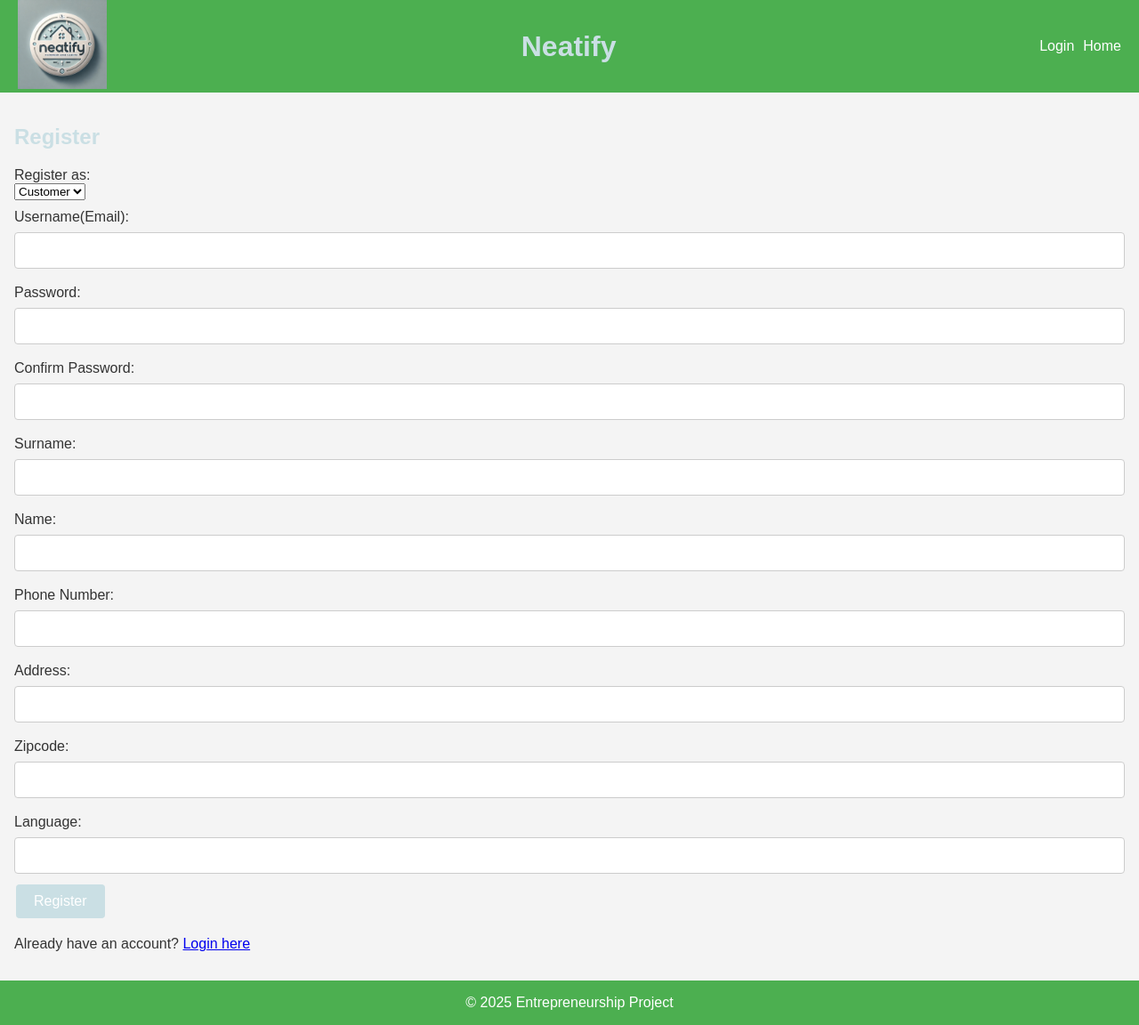
After one commit to Shadowjumper3000/NeatClean, a Django app: page /register/ in a window 1280 px wide. The commit adds this page. Shown: the whole page at 89% size. Run offline with Django 5.2, Linux system fonts and the light colour scheme.

Commit message:
registration view, nonfunctional, migrations remade

```diff
--- a/core/urls.py
+++ b/core/urls.py
@@ -17,13 +17,14 @@ Including another URLconf
 
 from django.contrib import admin
 from django.urls import path
-from .views import index, login_view, account, bookings, staff_list
+from .views import index, login_view, register_view, account, bookings, staff_list
 
 urlpatterns = [
     path("admin/", admin.site.urls),
     path("", index, name="index"),
-    path('bookings/', bookings, name='bookings'),
+    path("bookings/", bookings, name="bookings"),
     path("login/", login_view, name="login"),
     path("account/", account, name="account"),
     path("staff-list/", staff_list, name="staff_list"),
+    path("register/", register_view, name="register"),  # Add this line
 ]
--- a/core/views.py
+++ b/core/views.py
@@ -1,26 +1,27 @@
 from django.shortcuts import render, redirect
 from django.contrib.auth import authenticate, login
 from django.contrib.auth.decorators import login_required
-from django.templatetags.static import static
-from database.models import Staff
-
+from database.models import Staff, Zipcode, Language, Customer
+from django.contrib.auth.models import User
 
 
 def index(request):
     return render(request, "index.html")
 
+
 def staff_list(request):
-    date = request.GET.get('date')
-    time = request.GET.get('time')
-    #ex staff
+    date = request.GET.get("date")
+    time = request.GET.get("time")
+    # ex staff
     staff_list = Staff.objects.all()
 
     context = {
-        'date': date,
-        'time': time,
-        'staff_list': staff_list,
+        "date": date,
+        "time": time,
+        "staff_list": staff_list,
     }
-    return render(request,"staffList.html", context)
+    return render(request, "staffList.html", context)
+
 
 def login_view(request):
     if request.method == "POST":
@@ -37,6 +38,74 @@ def login_view(request):
     return render(request, "login.html")
 
 
+def register_view(request):
+    if request.method == "POST":
+        user_type = request.POST["user_type"]
+        username = request.POST["username"]
+        password = request.POST["password"]
+        confirm_password = request.POST["confirm_password"]
+
+        if password != confirm_password:
+            return render(request, "register.html", {"error": "Passwords do not match"})
+
+        user = User.objects.create_user(username=username, password=password)
+        user.save()
+
+        if user_type == "customer":
+            surname = request.POST["surname"]
+            name = request.POST["name"]
+            phone_number = request.POST["phone_number"]
+            address = request.POST["address"]
+            zipcode_value = request.POST["zipcode"]
+            language_value = request.POST["language"]
+
+            zipcode, _ = Zipcode.objects.get_or_create(zipcode=zipcode_value)
+            language, _ = Language.objects.get_or_create(language=language_value)
+
+            customer = Customer(
+                surname=surname,
+                name=name,
+                email=username,
+                password=password,
+                phone_number=phone_number,
+                address=address,
+                zipcode=zipcode,
+                language=language,
+            )
+            customer.save()
+
+        elif user_type == "staff":
+            surname = request.POST["surname"]
+            name = request.POST["name"]
+            phone = request.POST["phone"]
+            rating = request.POST.get("rating", None)
+            zipcode_value = request.POST["zipcode"]
+            language_value = request.POST["language"]
+            image_url = request.POST["image_url"]
+
+            zipcode, _ = Zipcode.objects.get_or_create(zipcode=zipcode_value)
+            language, _ = Language.objects.get_or_create(language=language_value)
+
+            staff = Staff(
+                surname=surname,
+                name=name,
+                phone=phone,
+                password=password,
+                rating=rating,
+                zipcode=zipcode,
+                language=language,
+                image_url=image_url,
+            )
+            staff.save()
+
+        user = authenticate(request, username=username, password=password)
+        if user is not None:
+            login(request, user)
+            return redirect("index")
+
+    return render(request, "register.html")
+
+
 @login_required
 def account(request):
     return render(request, "account.html", {"user": request.user})
--- a/database/models.py
+++ b/database/models.py
@@ -21,7 +21,7 @@ class Customer(models.Model):
     surname = models.CharField(max_length=45, null=True, blank=True)
     name = models.CharField(max_length=45, null=True, blank=True)
     email = models.EmailField(max_length=45, null=True, blank=True)
-    password = models.CharField(max_length=45,null=True,blank = True)
+    password = models.CharField(max_length=45, null=True, blank=True)
     phone_number = models.IntegerField(null=True, blank=True)
     language = models.ForeignKey(
         Language, on_delete=models.CASCADE, null=True, blank=True
--- a/frontend/static/css/styles.css
+++ b/frontend/static/css/styles.css
@@ -52,11 +52,11 @@ nav ul li a {
 }
 
 h1, h2 {
-    color: #4CAF50; /* Green */
+    color: #cadfe4; /* Green */
 }
 
 button {
-    background-color: #4CAF50; /* Green */
+    background-color: #cadfe4; /* Green */
     color: white;
     border: none;
     padding: 10px 20px;
--- a/frontend/templates/base.html
+++ b/frontend/templates/base.html
@@ -6,7 +6,7 @@
     <title>{% block title %}Entrepreneurship{% endblock %}</title>
     {% load static %}
     <link rel="stylesheet" href="{% static 'css/styles.css' %}">
-    <link rel="icon" href="{% static 'img/logo.webp' %}" type="image/webp"> <!-- Add this line for favicon -->
+    <link rel="icon" href="{% static 'img/banner.png' %}" type="image/webp"> <!-- Add this line for favicon -->
     <script src="{% static 'auth.js' %}" defer></script>
     <script src="{% static 'calendar.js' %}" defer></script>
 </head>
@@ -15,7 +15,7 @@
         <div class="banner-container">
             <img src="{% static 'img/banner.png' %}" alt="Banner" class="banner">
         </div>
-        <h1>Welcome to the Entrepreneurship Project</h1>
+        <h1>Neatify</h1>
         <nav>
             <ul>
                 {% if user.is_authenticated %}
--- a/frontend/templates/login.html
+++ b/frontend/templates/login.html
@@ -18,4 +18,5 @@
         <p style="color: red;">{{ error }}</p>
     {% endif %}
 </form>
+<p>Don't have an account? <a href="{% url 'register' %}">Register here</a></p>
 {% endblock %}
--- /dev/null
+++ b/frontend/templates/register.html
@@ -0,0 +1,86 @@
+{% extends "base.html" %}
+
+{% block title %}Register - Entrepreneurship{% endblock %}
+
+{% block content %}
+<h2>Register</h2>
+<form method="post">
+    {% csrf_token %}
+    <label for="user_type">Register as:</label>
+    <select id="user_type" name="user_type" required>
+        <option value="customer">Customer</option>
+        <option value="staff">Staff</option>
+    </select>
+    <br>
+    <label for="username">Username(Email):</label>
+    <input type="text" id="username" name="username" required>
+    <br>
+    <label for="password">Password:</label>
+    <input type="password" id="password" name="password" required>
+    <br>
+    <label for="confirm_password">Confirm Password:</label>
+    <input type="password" id="confirm_password" name="confirm_password" required>
+    <br>
+    <div id="customer_fields">
+        <label for="surname">Surname:</label>
+        <input type="text" id="surname" name="surname">
+        <br>
+        <label for="name">Name:</label>
+        <input type="text" id="name" name="name">
+        <br>
+        <label for="phone_number">Phone Number:</label>
+        <input type="text" id="phone_number" name="phone_number">
+        <br>
+        <label for="address">Address:</label>
+        <input type="text" id="address" name="address">
+        <br>
+        <label for="zipcode">Zipcode:</label>
+        <input type="text" id="zipcode" name="zipcode">
+        <br>
+        <label for="language">Language:</label>
+        <input type="text" id="language" name="language">
+        <br>
+    </div>
+    <div id="staff_fields" style="display: none;">
+        <label for="surname">Surname:</label>
+        <input type="text" id="surname" name="surname">
+        <br>
+        <label for="name">Name:</label>
+        <input type="text" id="name" name="name">
+        <br>
+        <label for="phone">Phone:</label>
+        <input type="text" id="phone" name="phone">
+        <br>
+        <label for="rating">Rating:</label>
+        <input type="text" id="rating" name="rating" placeholder="Optional">
+        <br>
+        <label for="zipcode">Zipcode:</label>
+        <input type="text" id="zipcode" name="zipcode">
+        <br>
+        <label for="language">Language:</label>
+        <input type="text" id="language" name="language">
+        <br>
+        <label for="image_url">Image URL:</label>
+        <input type="text" id="image_url" name="image_url">
+        <br>
+    </div>
+    <button type="submit">Register</button>
+    {% if error %}
+        <p style="color: red;">{{ error }}</p>
+    {% endif %}
+</form>
+<p>Already have an account? <a href="{% url 'login' %}">Login here</a></p>
+
+<script>
+    document.getElementById('user_type').addEventListener('change', function() {
+        var userType = this.value;
+        if (userType === 'customer') {
+            document.getElementById('customer_fields').style.display = 'block';
+            document.getElementById('staff_fields').style.display = 'none';
+        } else if (userType === 'staff') {
+            document.getElementById('customer_fields').style.display = 'none';
+            document.getElementById('staff_fields').style.display = 'block';
+        }
+    });
+</script>
+{% endblock %}
```
Also changed, not shown: core/migrations/0001_initial.py (deleted), core/migrations/0002_remove_staff_language_remove_staff_zipcode_and_more.py (deleted), database/migrations/0001_initial.py, database/migrations/0002_customer_password_staff_password.py (deleted), database/migrations/0003_staff_image_url.py (deleted), frontend/static/img/banner.png, frontend/static/img/banner.webp (deleted), frontend/static/img/logo.webp (deleted).
